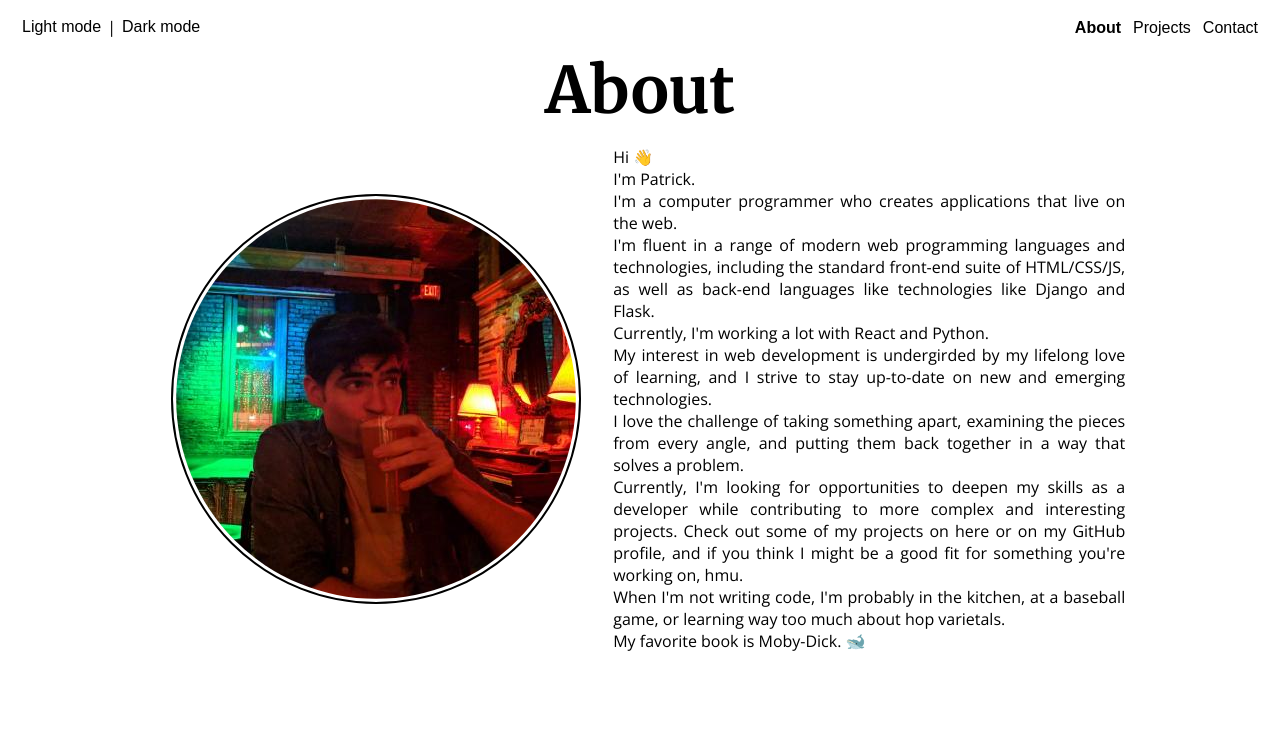
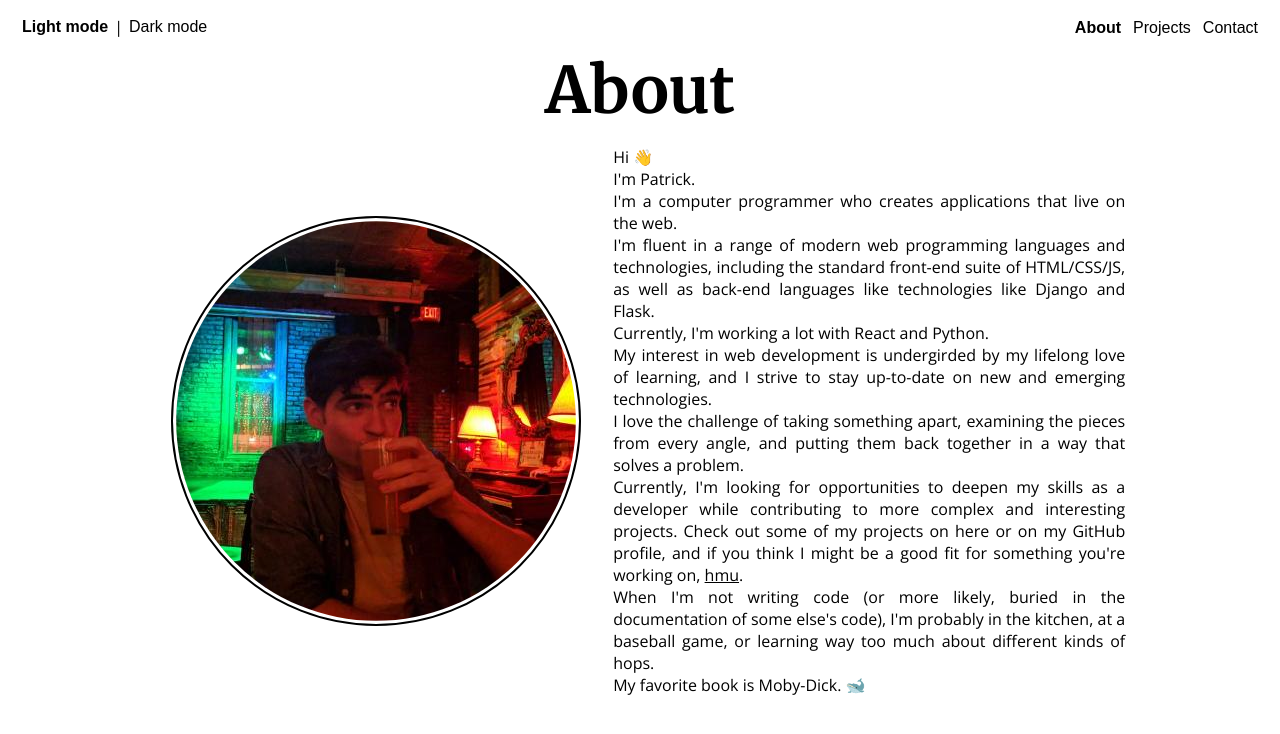
Before and after one commit to ptrkbrn/carnitas-taco, a plain HTML site: page index.html in a window 1280 px wide. Both pictures are taken after a click on the button "About". Drawn offline with nearby package versions, Linux system fonts and the light colour scheme.

Commit message:
edit bio. remove dumb page reload function that didn't work.

```diff
--- a/index.html
+++ b/index.html
@@ -61,8 +61,8 @@
                         Currently, I'm working a lot with React and Python.<br>
                         My interest in web development is undergirded by my lifelong love of learning, and I strive to stay up-to-date on new and emerging technologies.<br>
                         I love the challenge of taking something apart, examining the pieces from every angle, and putting them back together in a way that solves a problem.<br>
-                        Currently, I'm looking for opportunities to deepen my skills as a developer while contributing to more complex and interesting projects. Check out some of my projects on here or on my GitHub profile, and if you think I might be a good fit for something you're working on, hmu.<br>
-                        When I'm not writing code, I'm probably in the kitchen, at a baseball game, or learning way too much about hop varietals.<br>
+                        Currently, I'm looking for opportunities to deepen my skills as a developer while contributing to more complex and interesting projects. Check out some of my projects on here or on my GitHub profile, and if you think I might be a good fit for something you're working on, <a href="mailto:hi@ptrkbrn.com">hmu</a>.<br>
+                        When I'm not writing code (or more likely, buried in the documentation of some else's code), I'm probably in the kitchen, at a baseball game, or learning way too much about different kinds of hops.<br>
                         My favorite book is Moby-Dick. 🐋</p>
                 </div>
            </section>
--- a/index.js
+++ b/index.js
@@ -53,14 +53,6 @@
             // shortens full project text to preview length, trims extraneous whitespace, and appends an ellipses
             function getPreview(text) {
                 return text.slice(0, 100).trim() + "...";
-            }
-
-            // if a user reloads a page with a pathname, users are presented with the page they were on instead of a 404.
-            const pathname = window.location.pathname.slice(1);
-            console.log(pathname);
-            if (pathname) {
-                const currentPage = document.body.querySelector(`button[value='${pathname}]`);
-                changePage(currentPage);
             }
 
             // generates project tile element for each object in the projects array
```
